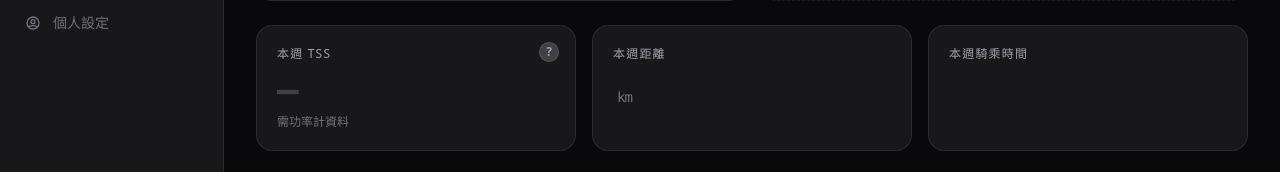
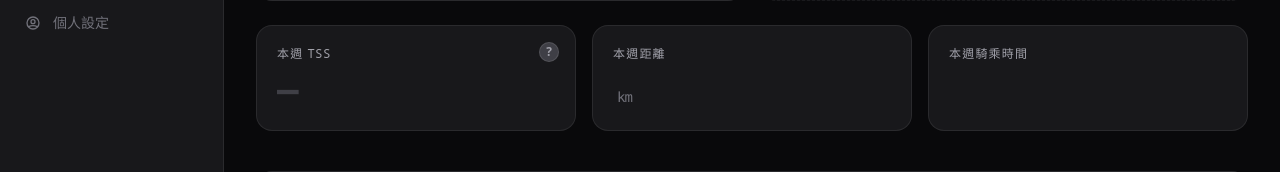
Before and after one commit to YC815/VeloData, a Flask app: template templates/index.html in a window 1280 px wide. Shown: the part 232-404 px from the top of the page. Run offline with Flask 3, Linux system fonts and the light colour scheme; the template is opened without the code that fills it, so the values that code supplies are empty; some libraries are stand-ins or nearby versions.

Commit message:
style: 移除本週 TSS 空值說明文字
Co-authored-by: Cursor <cursoragent@cursor.com>

```diff
--- a/templates/partials/_weekly_stats.html
+++ b/templates/partials/_weekly_stats.html
@@ -19,7 +19,6 @@
     <p class="text-xs text-zinc-500 mt-1">FTP {{ ftp }} W 計算</p>
     {% else %}
     <p class="text-4xl font-black font-mono text-zinc-700 tracking-tight">—</p>
-    <p class="text-xs text-zinc-500 mt-1">需功率計資料</p>
     {% endif %}
   </div>
 
```
